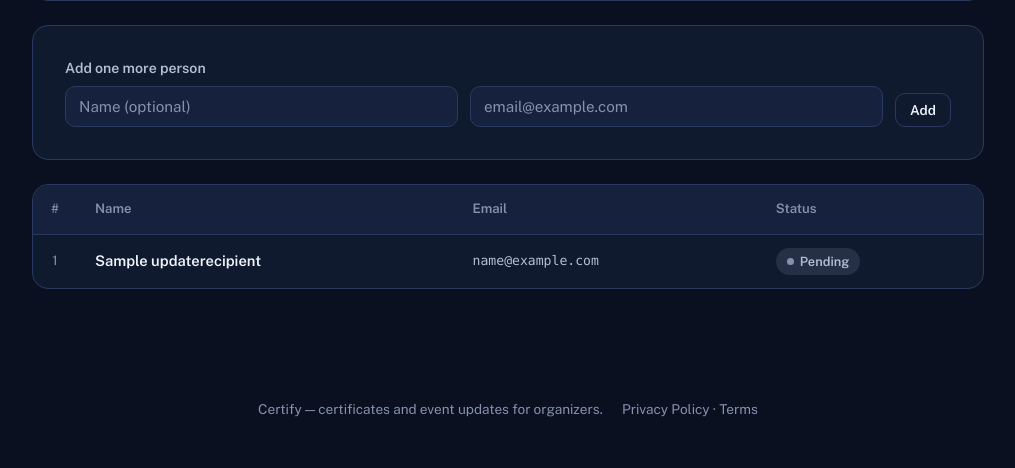
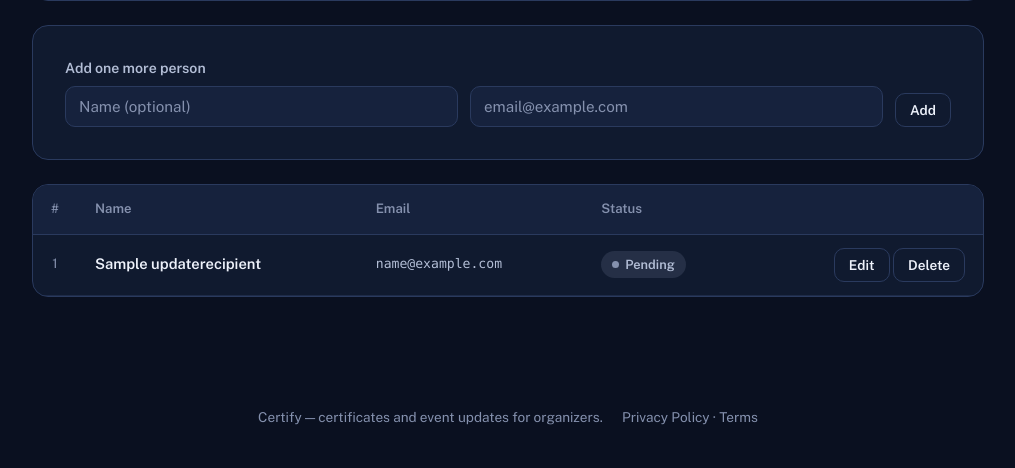
Before and after one commit to ashaydeshpande31/certify-app, a Django app: page /updates/1/ in a window 1280 px wide. Shown: the part 788-1256 px from the top of the page, without its empty margins (132-1147 px from the left). Before the commit the page ends 1205 px from the top, so only its background shows below. Run offline with Django 5.2, Linux system fonts and the light colour scheme; a user stored in the database is signed in; tables that the repository leaves empty hold one stand-in row (values such as "Sample post"); some libraries are stand-ins or nearby versions; some web fonts are replaced.

Commit message:
Edit and Delete buttons for every person in the lists

```diff
--- a/certificates/static/certificates/css/style.css
+++ b/certificates/static/certificates/css/style.css
@@ -963,3 +963,10 @@ body::before { transform: translateZ(0); }
 .set-switch input:focus-visible + .set-track { outline: 2px solid var(--accent-soft); outline-offset: 2px; }
 .set-text b { display: block; color: var(--text-hi); }
 @media (prefers-reduced-motion: reduce) { .set-track, .set-knob { transition: none; } }
+.btn-del:hover, .btn-del:focus-visible { color: #E5484D; border-color: #E5484D; }
+@media (max-width: 720px) {
+  .tbl-updates td:nth-child(5) { grid-column: 1 / -1; grid-row: 3; text-align: left !important; margin-top: 8px; display: flex !important; gap: 8px; }
+  .tbl-updates td:nth-child(5) form { display: block !important; flex: 1; }
+  .tbl-updates td:nth-child(5) .btn { width: 100%; min-height: 40px; justify-content: center; }
+  .tbl-updates td:nth-child(5) > .btn { flex: 1; }
+}
--- a/certificates/templates/certificates/student_list.html
+++ b/certificates/templates/certificates/student_list.html
@@ -190,6 +190,10 @@
         {% endif %}
         <td style="text-align:right; white-space:nowrap;">
           <button type="button" class="btn btn-sm btn-ghost" onclick="toggleEditRow({{ student.id }})">Edit</button>
+          <form method="post" action="{% url 'delete_student' event.id student.id %}" style="display:inline;" onsubmit="return confirm('Remove {{ student.email|escapejs }} from this list?');">
+            {% csrf_token %}
+            <button type="submit" class="btn btn-sm btn-ghost btn-del" aria-label="Delete {{ student.name }}">Delete</button>
+          </form>
           <form method="post" action="{% url 'send_one' event.id student.id %}" style="display:inline;">
             {% csrf_token %}
             <button type="submit" class="btn btn-sm btn-ghost">{% if student.status == "sent" %}Resend{% else %}Send{% endif %}</button>
--- a/certificates/templates/certificates/update_detail.html
+++ b/certificates/templates/certificates/update_detail.html
@@ -240,11 +240,12 @@
         <th scope="col">Name</th>
         <th scope="col">Email</th>
         <th scope="col">Status</th>
+        <th scope="col"><span class="sr-only">Actions</span></th>
       </tr>
     </thead>
     <tbody>
       {% for r in recipients %}
-      <tr>
+      <tr id="r-view-{{ r.id }}">
         <td class="cell-sno muted">{{ forloop.counter }}</td>
         <td class="cell-name">{{ r.name }}</td>
         <td class="cell-email">{{ r.email }}</td>
@@ -258,14 +259,42 @@
             <span class="seal-badge seal-pending"><span class="dot"></span> Pending</span>
           {% endif %}
         </td>
+        <td style="text-align:right; white-space:nowrap;">
+          <button type="button" class="btn btn-sm btn-ghost" onclick="toggleRecipientEdit({{ r.id }})">Edit</button>
+          <form method="post" action="{% url 'update_delete_recipient' campaign.id r.id %}" style="display:inline;" onsubmit="return confirm('Remove {{ r.email|escapejs }} from this list?');">
+            {% csrf_token %}
+            <button type="submit" class="btn btn-sm btn-ghost btn-del" aria-label="Delete {{ r.name }}">Delete</button>
+          </form>
+        </td>
+      </tr>
+      <tr id="r-edit-{{ r.id }}" class="edit-row" style="display:none;">
+        <td colspan="5">
+          <form method="post" action="{% url 'update_edit_recipient' campaign.id r.id %}" class="inline-edit-form">
+            {% csrf_token %}
+            <input type="text" name="name" value="{{ r.name }}" placeholder="Name" aria-label="Name">
+            <input type="email" name="email" value="{{ r.email }}" placeholder="Email" aria-label="Email" required>
+            <button type="submit" class="btn btn-sm btn-primary">Save</button>
+            <button type="button" class="btn btn-sm btn-ghost" onclick="toggleRecipientEdit({{ r.id }})">Cancel</button>
+            {% if r.status == "sent" or r.status == "failed" %}<span class="muted" style="font-size:0.78rem;">A new email address will be marked Pending again so it gets the mail.</span>{% endif %}
+          </form>
+        </td>
       </tr>
       {% empty %}
-      <tr><td colspan="4" class="muted" style="text-align:center;padding:40px;">No recipients.</td></tr>
+      <tr><td colspan="5" class="muted" style="text-align:center;padding:40px;">No recipients.</td></tr>
       {% endfor %}
     </tbody>
   </table>
 </div>
 
+<script>
+function toggleRecipientEdit(id) {
+  var v = document.getElementById('r-view-' + id), e = document.getElementById('r-edit-' + id);
+  if (!v || !e) return;
+  var open = e.style.display === 'none';
+  e.style.display = open ? '' : 'none';
+  if (open) { var i = e.querySelector('input[type=email]'); if (i) i.focus(); }
+}
+</script>
 <script>
 (function () {
   const sendUrl = "{% url 'update_send_batch' campaign.id %}";
--- a/certificates/update_views.py
+++ b/certificates/update_views.py
@@ -280,6 +280,43 @@ def update_send_batch(request, campaign_id):
 
 @login_required
 @require_POST
+def update_edit_recipient(request, campaign_id, recipient_id):
+    campaign = get_object_or_404(UpdateCampaign, id=campaign_id, owner=request.user)
+    r = get_object_or_404(UpdateRecipient, id=recipient_id, campaign=campaign)
+    name = tidy_name(request.POST.get("name", ""))[:200]
+    email = request.POST.get("email", "").strip()
+    try:
+        validate_email(email)
+    except DjangoValidationError:
+        messages.error(request, f'"{email}" doesn\'t look like a valid email address — nothing was changed.')
+        return redirect("update_detail", campaign_id=campaign.id)
+    if not name:
+        name = guess_name_from_email(email)[:200]
+    if UpdateRecipient.objects.filter(campaign=campaign, email__iexact=email).exclude(id=r.id).exists():
+        messages.error(request, f"{email} is already on this list — nothing was changed.")
+        return redirect("update_detail", campaign_id=campaign.id)
+    email_changed = r.email.lower() != email.lower()
+    r.name, r.email = name, email
+    if email_changed and r.status in ("sent", "failed"):
+        r.status, r.error_message = "pending", ""      # a new address has not had the mail yet
+    r.save()
+    messages.success(request, f"Updated {r.name}." + (" They are waiting to be sent again." if email_changed and r.status == "pending" else ""))
+    return redirect("update_detail", campaign_id=campaign.id)
+
+
+@login_required
+@require_POST
+def update_delete_recipient(request, campaign_id, recipient_id):
+    campaign = get_object_or_404(UpdateCampaign, id=campaign_id, owner=request.user)
+    r = get_object_or_404(UpdateRecipient, id=recipient_id, campaign=campaign)
+    label = r.email
+    r.delete()
+    messages.success(request, f"Removed {label} from this list.")
+    return redirect("update_detail", campaign_id=campaign.id)
+
+
+@login_required
+@require_POST
 def update_toggle_auto(request, campaign_id):
     campaign = get_object_or_404(UpdateCampaign, id=campaign_id, owner=request.user)
     turn_on = request.POST.get("auto") == "on" and campaign.pending_count > 0
--- a/certificates/urls.py
+++ b/certificates/urls.py
@@ -12,6 +12,7 @@ urlpatterns = [
     path("event/<int:event_id>/students/", views.student_list, name="student_list"),
     path("event/<int:event_id>/message/", views.update_message, name="update_message"),
     path("event/<int:event_id>/students/quick-add/", views.add_quick_send_student, name="add_quick_send_student"),
+    path("event/<int:event_id>/students/<int:student_id>/delete/", views.delete_student, name="delete_student"),
     path("event/<int:event_id>/students/<int:student_id>/edit/", views.update_student, name="update_student"),
     path("event/<int:event_id>/fix-email/", views.fix_student_email, name="fix_student_email"),
     path("event/<int:event_id>/design/", views.event_template_image, name="event_template_image"),
@@ -30,6 +31,8 @@ urlpatterns = [
     path("updates/new/", update_views.update_create, name="update_create"),
     path("updates/<int:campaign_id>/", update_views.update_detail, name="update_detail"),
     path("updates/<int:campaign_id>/edit/", update_views.update_edit, name="update_edit"),
+    path("updates/<int:campaign_id>/recipients/<int:recipient_id>/edit/", update_views.update_edit_recipient, name="update_edit_recipient"),
+    path("updates/<int:campaign_id>/recipients/<int:recipient_id>/delete/", update_views.update_delete_recipient, name="update_delete_recipient"),
     path("updates/<int:campaign_id>/add/", update_views.update_add_recipient, name="update_add_recipient"),
     path("updates/<int:campaign_id>/send-batch/", update_views.update_send_batch, name="update_send_batch"),
     path("updates/<int:campaign_id>/reset-failed/", update_views.update_reset_failed, name="update_reset_failed"),
```
Also changed, not shown: certificates/views.py (+11 -0 lines).
